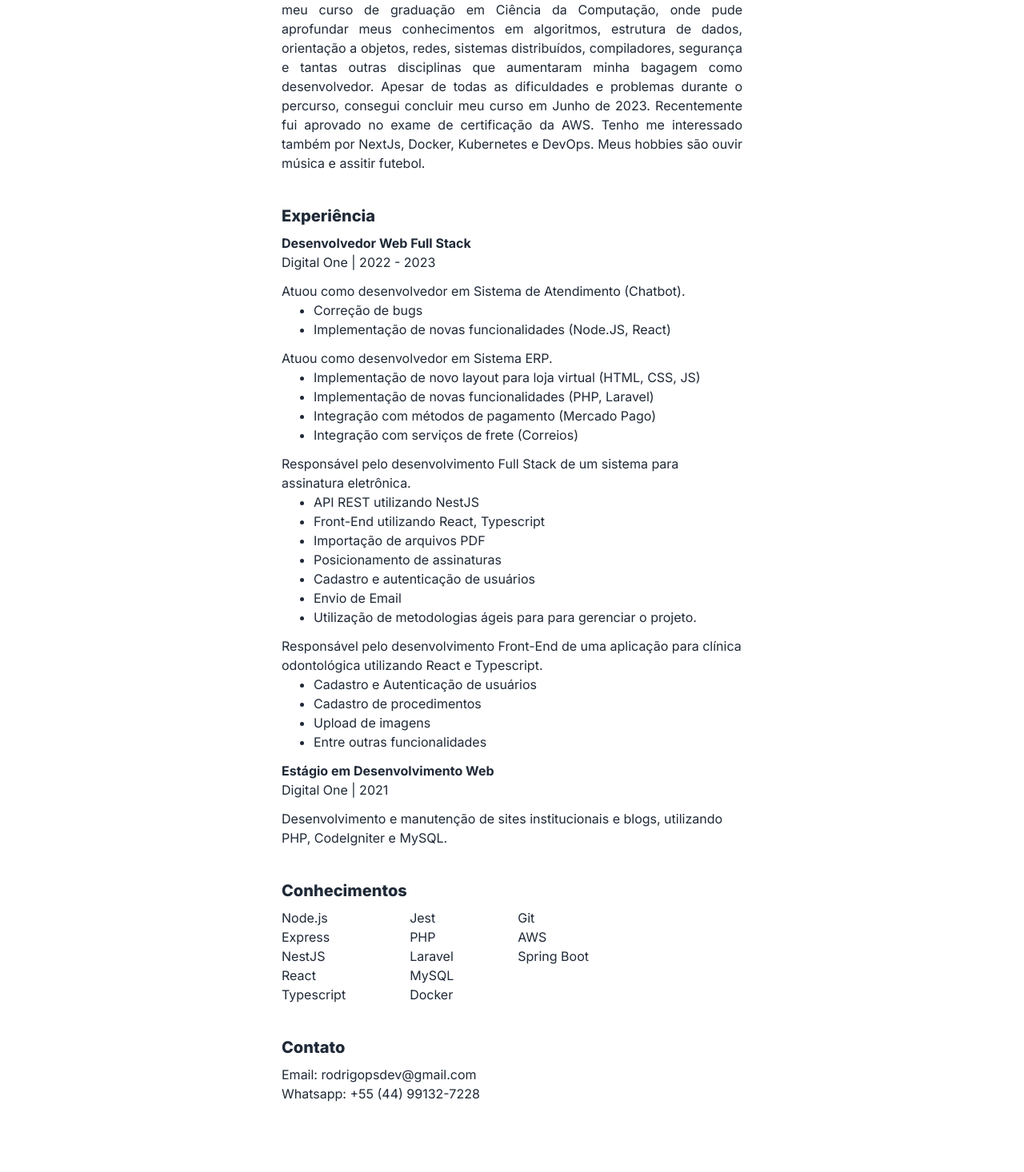
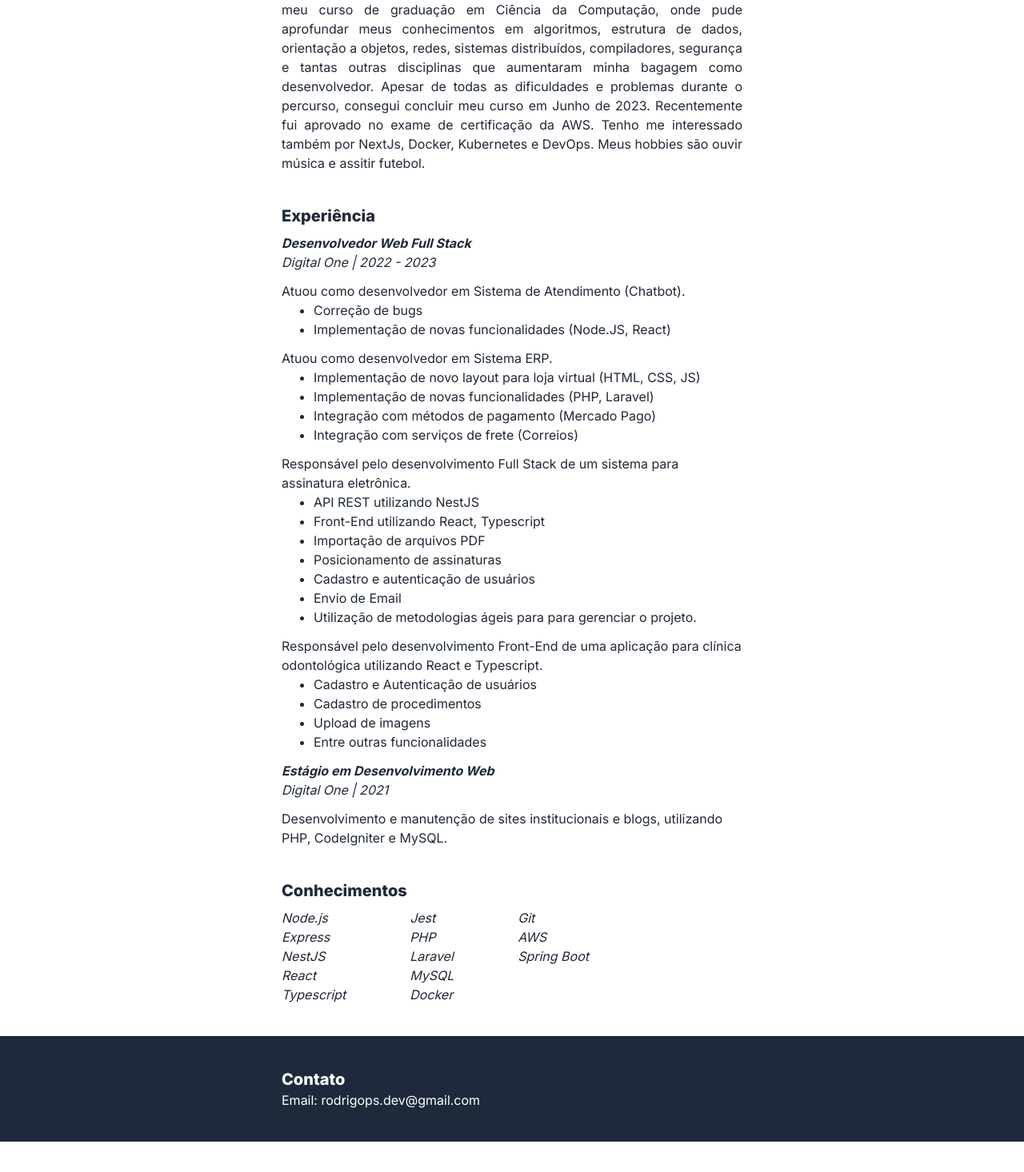
Before and after one commit to rodps/my-page, a Next.js app: page / in a window 1280 px wide. Shown: the part 588-2054 px from the top of the page at 80% size. After the commit the page ends 2016 px from the top, so only its background shows below. Built offline with nearby package versions, Linux system fonts and the light colour scheme.

Commit message:
add nav and footer

```diff
--- a/src/app/page.tsx
+++ b/src/app/page.tsx
@@ -6,6 +6,10 @@ import Image from 'next/image'
 export default function Home() {
   return (
     <main>
+      <nav className='fixed bg-slate-800 w-full h-10 top-0 flex justify-between items-center text-white text-sm px-5 gap-3'>
+        <div>Rodrigo Paula da Silva | Software Engineer | Full Stack Developer</div>
+        <div><a href="#">BR</a> | <a href="#">EN</a></div>
+      </nav>
       <div className='text-gray-800 m-10'>
         <div className='flex items-center flex-col mb-10'>
           <Image src={"/profile.jpeg"} alt='Foto de perfil' width={200} height={200} className='rounded-full my-3' />
@@ -44,8 +48,8 @@ export default function Home() {
           <h2 className='text-xl font-extrabold mb-2'>Experiência</h2>
           <div>
             <div className='mb-3'>
-              <p className='font-bold'>Desenvolvedor Web Full Stack</p>
-              <p>Digital One | 2022 - 2023</p>
+              <p className='font-bold italic'>Desenvolvedor Web Full Stack</p>
+              <p className='italic'>Digital One | 2022 - 2023</p>
             </div>
 
             <p>Atuou como desenvolvedor em Sistema de Atendimento (Chatbot).</p>
@@ -84,8 +88,8 @@ export default function Home() {
 
           <div>
             <div className='mb-3'>
-              <p className='font-bold'>Estágio em Desenvolvimento Web</p>
-              <p>Digital One | 2021</p>
+              <p className='font-bold italic'>Estágio em Desenvolvimento Web</p>
+              <p className='italic'>Digital One | 2021</p>
             </div>
             <p>Desenvolvimento e manutenção de sites institucionais e blogs, utilizando PHP, CodeIgniter e MySQL.</p>
           </div>
@@ -93,7 +97,7 @@ export default function Home() {
 
         <div className='max-w-xl m-auto mb-10'>
           <h2 className='text-xl font-extrabold mb-2'>Conhecimentos</h2>
-          <div className='flex gap-20'>
+          <div className='flex gap-20 italic'>
             <ul>
               <li>Node.js</li>
               <li>Express</li>
@@ -115,15 +119,16 @@ export default function Home() {
             </ul>
           </div>
         </div>
+      </div>
 
-        <div className='max-w-xl m-auto mb-40'>
-          <h2 className='text-xl font-extrabold mb-2'>Contato</h2>
+      <footer className='w-100 bg-slate-800 text-white py-10'>
+        <div className='max-w-xl m-auto'>
+          <h2 className='text-xl font-extrabold'>Contato</h2>
           <ul>
-            <li>Email: rodrigopsdev@gmail.com</li>
-            <li>Whatsapp: +55 (44) 99132-7228</li>
+            <li>Email: rodrigops.dev@gmail.com</li>
           </ul>
         </div>
-      </div>
+      </footer>
     </main>
   )
 }
```
